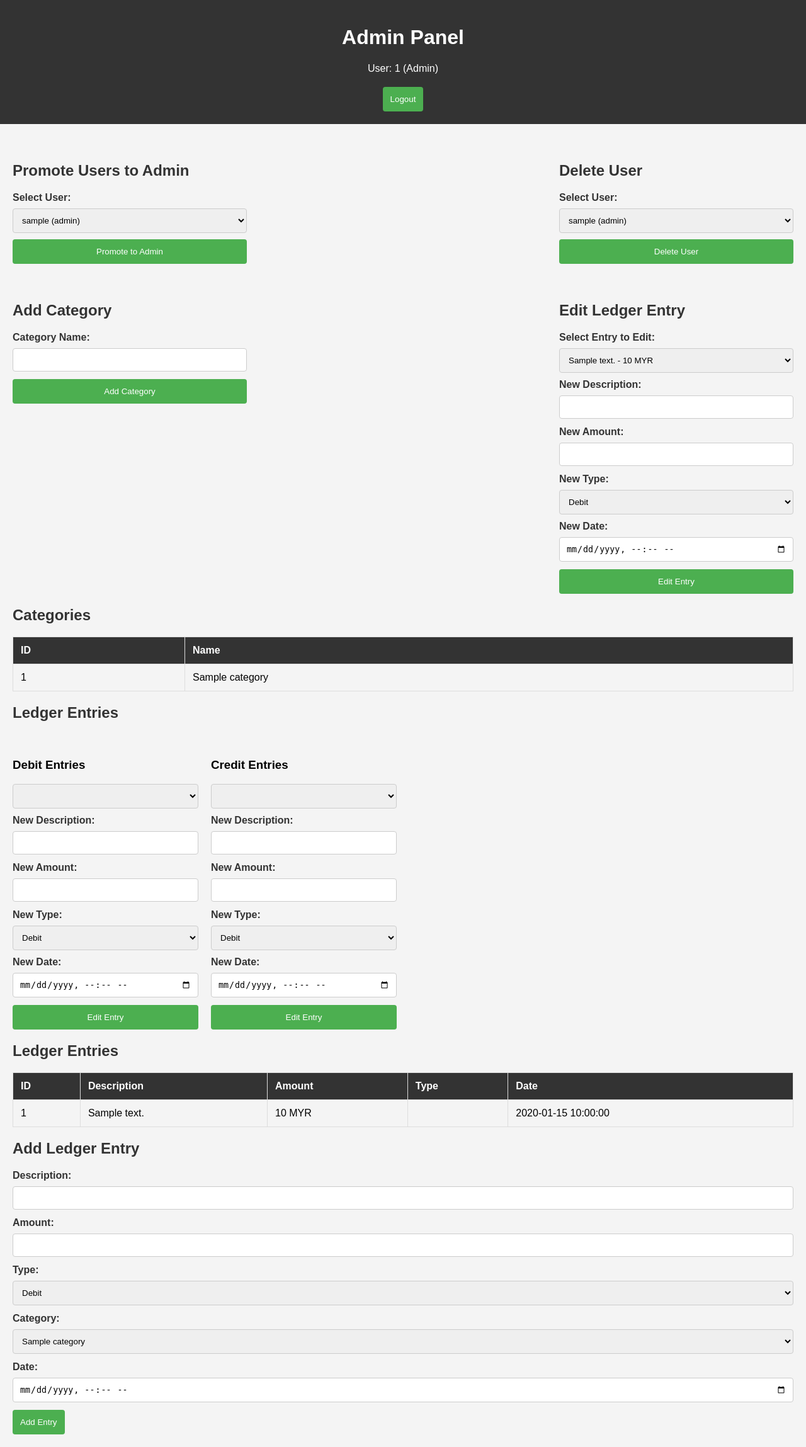
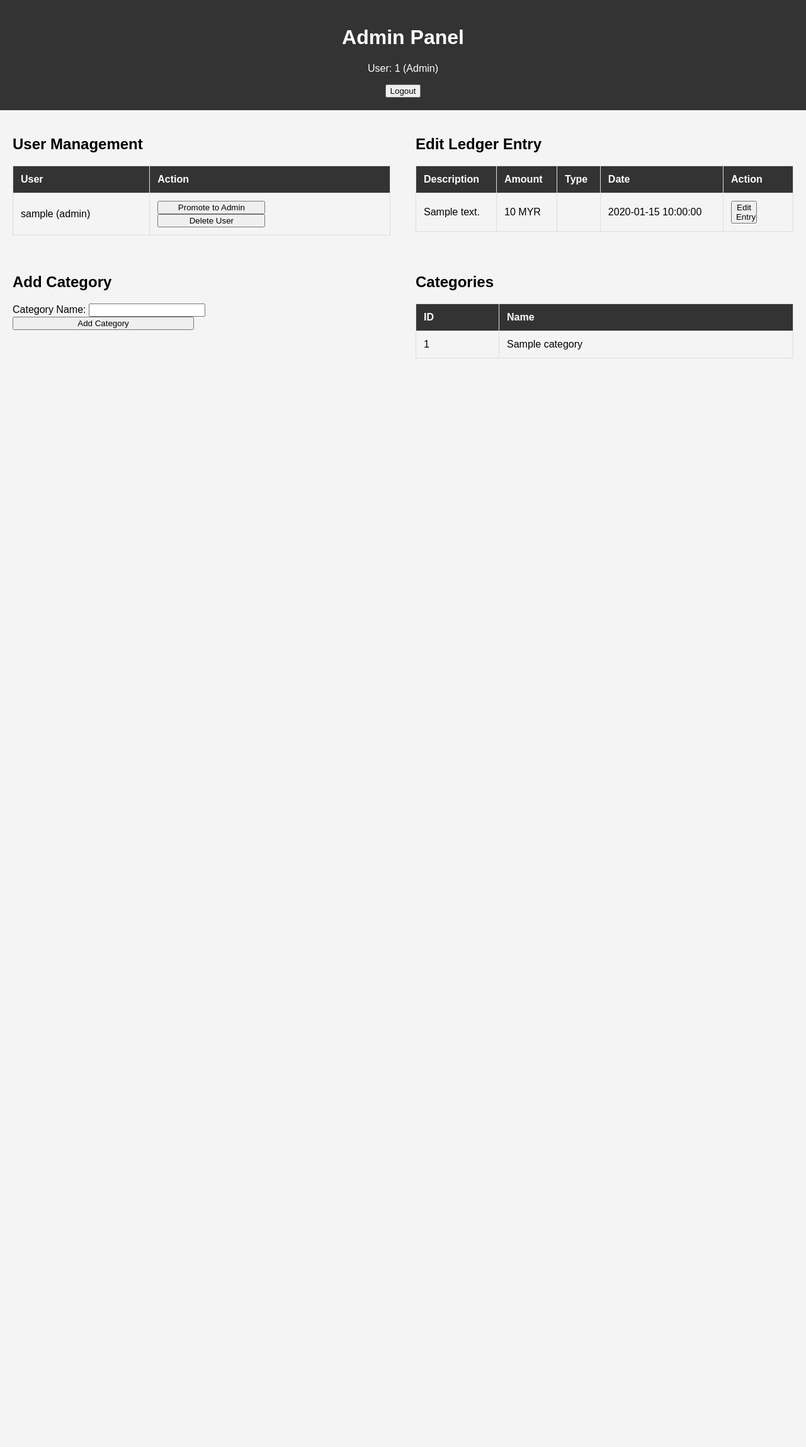
Before and after one commit to Erehh69/GPProjectSWC3503, a PHP site: page /admin.php in a window 1280 px wide. Shown: the whole page at 63% size. After the commit the page ends 569 px from the top, so only its background shows below. Run offline with PHP 8.4, Linux system fonts and the light colour scheme; the visitor is signed in with stand-in values (Sample User, id 1); tables that the repository leaves empty or names only in its code hold one stand-in row (values such as "Sample post"); a stand-in replaces the project's code that opens the database connection; lists and menus that the app fills with data are empty.

Commit message:
admin+dash update
v4

```diff
--- a/admin.php
+++ b/admin.php
@@ -22,50 +22,6 @@ $user_query = "SELECT * FROM users";
 $user_result = $conn->query($user_query);
 $users = $user_result->fetch_all(MYSQLI_ASSOC);
 
-if ($_SERVER['REQUEST_METHOD'] === 'POST') {
-    // Promote Users to Admin
-    if (isset($_POST['promote_user_id'])) {
-        $promote_user_id = $_POST['promote_user_id'];
-
-        // Update user's role to 'admin'
-        $update_query = "UPDATE users SET role = 'admin' WHERE id = '$promote_user_id'";
-        $conn->query($update_query);
-    }
-
-    // Delete User
-    if (isset($_POST['delete_user_id'])) {
-        $delete_user_id = $_POST['delete_user_id'];
-
-        // Delete user from the database
-        $delete_query = "DELETE FROM users WHERE id = '$delete_user_id'";
-        $conn->query($delete_query);
-    }
-
-    // Add Category
-    if (isset($_POST['add_category'])) {
-        $category_name = $_POST['category_name'];
-
-        // Insert category into the database
-        $insert_category_query = "INSERT INTO categories (name) VALUES ('$category_name')";
-        $conn->query($insert_category_query);
-    }
-
-    // Edit Ledger Entry
-    if (isset($_POST['edit_entry'])) {
-        $entry_id = $_POST['entry_id'];
-        $new_description = $_POST['new_description'];
-        $new_amount = $_POST['new_amount'];
-        $new_type = $_POST['new_type'];
-        $new_date = $_POST['new_date'];
-
-        // Update ledger entry in the database
-        $update_ledger_query = "UPDATE ledger_entries
-                                SET description = '$new_description', amount = '$new_amount', type = '$new_type', date = '$new_date'
-                                WHERE id = '$entry_id'";
-        $conn->query($update_ledger_query);
-    }
-}
-
 // Fetch all categories for display
 $category_query = "SELECT * FROM categories";
 $category_result = $conn->query($category_query);
@@ -75,6 +31,28 @@ $categories = $category_result->fetch_all(MYSQLI_ASSOC);
 $ledger_query = "SELECT * FROM ledger_entries";
 $ledger_result = $conn->query($ledger_query);
 $ledger_entries = $ledger_result->fetch_all(MYSQLI_ASSOC);
+
+// Function to display pop-up form
+function displayPopupForm($entry_id, $description, $amount, $type, $date) {
+    echo "<div id='popupForm' class='popup'>";
+    echo "<form class='popup-content' action='update_entry.php' method='post'>";
+    echo "<h2>Edit Ledger Entry</h2>";
+    echo "<input type='hidden' name='entry_id' value='$entry_id'>";
+    echo "<label for='edit_description'>Description:</label>";
+    echo "<input type='text' id='edit_description' name='edit_description' value='$description'>";
+    echo "<label for='edit_amount'>Amount:</label>";
+    echo "<input type='text' id='edit_amount' name='edit_amount' value='$amount'>";
+    echo "<label for='edit_type'>Type:</label>";
+    echo "<select id='edit_type' name='edit_type'>";
+    echo "<option value='debit' " . ($type == 'debit' ? 'selected' : '') . ">Debit</option>";
+    echo "<option value='credit' " . ($type == 'credit' ? 'selected' : '') . ">Credit</option>";
+    echo "</select>";
+    echo "<label for='edit_date'>Date:</label>";
+    echo "<input type='date' id='edit_date' name='edit_date' value='$date'>";
+    echo "<button type='submit' name='update_entry'>Update Entry</button>";
+    echo "</form>";
+    echo "</div>";
+}
 ?>
 
 <!DOCTYPE html>
@@ -84,6 +62,9 @@ $ledger_entries = $ledger_result->fetch_all(MYSQLI_ASSOC);
     <meta name="viewport" content="width=device-width, initial-scale=1.0">
     <title>Admin Panel - Ledger Website</title>
     <style>
+        /* CSS styles */
+        /* This section contains the CSS styles for the entire page. */
+
         body {
             font-family: 'Arial', sans-serif;
             background-color: #f4f4f4;
@@ -100,124 +81,97 @@ $ledger_entries = $ledger_result->fetch_all(MYSQLI_ASSOC);
 
         section {
             margin: 20px;
+            display: flex; /* Use flexbox for layout */
+            flex-wrap: wrap; /* Allow wrapping of flex items */
+            justify-content: space-between; /* Distribute items evenly */
         }
 
-        table {
+        .admin-actions {
+            width: calc(50% - 20px); /* Set width to 50% minus margin */
+            margin-bottom: 20px;
+        }
+
+        .admin-actions form {
+            width: 100%;
+        }
+
+        .admin-actions table {
             width: 100%;
             border-collapse: collapse;
             margin-bottom: 20px;
         }
 
-        table, th, td {
+        .admin-actions th, .admin-actions td {
             border: 1px solid #ddd;
-        }
-
-        th, td {
             padding: 12px;
             text-align: left;
         }
 
-        th {
+        .admin-actions th {
             background-color: #333;
             color: #fff;
         }
 
-        h2 {
-            color: #333;
+        .admin-actions button {
+            width: 48%; /* Adjust button width */
+            margin-right: 2%; /* Add margin between buttons */
         }
 
-        form {
-            margin-top: 20px;
+        .admin-actions:last-child {
+            margin-right: 0; /* Remove margin for the last item */
         }
 
-        label {
-            display: block;
-            margin-bottom: 8px;
-            font-weight: bold;
-            color: #333;
+        /* Popup Form Styles */
+        .popup {
+            display: none;
+            position: fixed;
+            z-index: 1;
+            left: 0;
+            top: 0;
+            width: 100%;
+            height: 100%;
+            overflow: auto;
+            background-color: rgba(0, 0, 0, 0.4);
         }
 
-        input, select {
+        .popup-content {
+            background-color: #fefefe;
+            margin: 15% auto;
+            padding: 20px;
+            border: 1px solid #888;
+            width: 40%;
+            border-radius: 8px;
+        }
+
+        .popup-content input[type=text],
+        .popup-content input[type=date],
+        .popup-content select {
             width: 100%;
-            padding: 10px;
-            margin-bottom: 12px;
-            box-sizing: border-box;
+            padding: 12px;
+            margin: 6px 0;
+            display: inline-block;
             border: 1px solid #ccc;
             border-radius: 4px;
+            box-sizing: border-box;
         }
 
-        button {
-            background-color: #4caf50;
-            color: #fff;
-            padding: 12px;
+        .popup-content button[type=submit] {
+            background-color: #4CAF50;
+            color: white;
+            padding: 14px 20px;
             border: none;
+            border-radius: 4px;
             cursor: pointer;
-            border-radius: 4px;
-        }
-
-        button:hover {
-            background-color: #45a049;
-        }
-
-        a {
-            color: #333;
-            text-decoration: none;
-            font-weight: bold;
-            margin-left: 10px;
-        }
-
-        a:hover {
-            color: #4caf50;
-        }
-
-        .debit-section,
-        .credit-section {
-            background-color: #fff;
-            padding: 20px;
-            border-radius: 8px;
-            box-shadow: 0 0 10px rgba(0, 0, 0, 0.1);
-            margin-bottom: 20px;
-        }
-
-        .admin-actions {
-            display: flex;
-            justify-content: space-between;
-            margin-bottom: 20px;
-        }
-
-        .admin-actions form {
-            width: 30%;
-        }
-
-        .admin-actions select {
-            width: 100%;
-            margin-bottom: 10px;
-        }
-
-        .admin-actions button {
             width: 100%;
         }
 
-        .ledger-table {
-            display: grid;
-            grid-template-columns: repeat(4, 1fr);
-            gap: 20px;
-        }
-
-        .ledger-table form {
-            width: 100%;
-        }
-
-        .ledger-table select {
-            margin-bottom: 10px;
-        }
-
-        .ledger-table button {
-            width: 100%;
+        .popup-content button[type=submit]:hover {
+            background-color: #45a049;
         }
     </style>
 </head>
 <body>
+    <!-- Header Section -->
     <header>
         <h1>Admin Panel</h1>
         <p>User: <?php echo $_SESSION['user_id']; ?> (Admin)</p>
@@ -226,37 +180,64 @@ $ledger_entries = $ledger_result->fetch_all(MYSQLI_ASSOC);
         </form>
     </header>
 
+    <!-- Main Section -->
     <section>
+        <!-- User Management -->
             <div class="admin-actions">
                 <form action="admin.php" method="post">
-                <h2>Promote Users to Admin</h2>
-                <label for="promote_user_id">Select User:</label>
-                <select name="promote_user_id" required>
+                    <h2>User Management</h2>
+                    <table>
+                        <tr>
+                            <th>User</th>
+                            <th>Action</th>
+                        </tr>
                         <?php foreach ($users as $user) { ?>
-                    <option value="<?php echo $user['id']; ?>">
+                            <tr>
+                                <td>
                                     <?php echo $user['username']; ?> (<?php echo $user['role']; ?>)
-                    </option>
+                                </td>
+                                <td>
+                                    <input type="hidden" name="promote_user" value="<?php echo $user['id']; ?>">
+                                    <input type="hidden" name="delete_user" value="<?php echo $user['id']; ?>">
+                                    <button type="submit" name="promote_user">Promote to Admin</button>
+                                    <button type="submit" name="delete_user">Delete User</button>
+                                </td>
+                            </tr>
                         <?php } ?>
-                </select>
-                <br>
-                <button type="submit">Promote to Admin</button>
-            </form>
-
-            <form action="admin.php" method="post">
-                <h2>Delete User</h2>
-                <label for="delete_user_id">Select User:</label>
-                <select name="delete_user_id" required>
-                <?php foreach ($users as $user) { ?>
-                    <option value="<?php echo $user['id']; ?>">
-                        <?php echo $user['username']; ?> (<?php echo $user['role']; ?>)
-                    </option>
-                <?php } ?>
-                </select>
-                <br>
-                <button type="submit">Delete User</button>
+                    </table>
                 </form>
             </div>
 
+            <!-- Edit Ledger Entry -->
+            <div class="admin-actions">
+                <h2>Edit Ledger Entry</h2>
+                <table>
+                    <tr>
+                        <th>Description</th>
+                        <th>Amount</th>
+                        <th>Type</th>
+                        <th>Date</th>
+                        <th>Action</th>
+                    </tr>
+                    <?php foreach ($ledger_entries as $entry) { ?>
+                        <tr>
+                            <td><?php echo $entry['description']; ?></td>
+                            <td><?php echo $entry['amount']; ?> MYR</td>
+                            <td><?php echo $entry['type']; ?></td>
+                            <td><?php echo $entry['date']; ?></td>
+                            <td>
+                                <?php
+                                    // Display pop-up form for editing
+                                    displayPopupForm($entry['id'], $entry['description'], $entry['amount'], $entry['type'], $entry['date']);
+                                ?>
+                                <button onclick="document.getElementById('popupForm').style.display='block'">Edit Entry</button>
+                            </td>
+                        </tr>
+                    <?php } ?>
+                </table>
+            </div>
+
+            <!-- Add Category -->
             <div class="admin-actions">
                 <form action="admin.php" method="post">
                     <h2>Add Category</h2>
@@ -265,37 +246,10 @@ $ledger_entries = $ledger_result->fetch_all(MYSQLI_ASSOC);
                     <br>
                     <button type="submit" name="add_category">Add Category</button>
                 </form>
-
-            <form action="admin.php" method="post">
-                <h2>Edit Ledger Entry</h2>
-                <label for="entry_id">Select Entry to Edit:</label>
-                <select name="entry_id" required>
-                    <?php foreach ($ledger_entries as $entry) { ?>
-                        <option value="<?php echo $entry['id']; ?>">
-                            <?php echo $entry['description']; ?> - <?php echo $entry['amount']; ?> MYR
-                        </option>
-                    <?php } ?>
-                </select>
-                <br>
-                <label for="new_description">New Description:</label>
-                <input type="text" name="new_description" required>
-                <br>
-                <label for="new_amount">New Amount:</label>
-                <input type="number" name="new_amount" step="0.01" required>
-                <br>
-                <label for="new_type">New Type:</label>
-                <select name="new_type" required>
-                    <option value="debit">Debit</option>
-                    <option value="credit">Credit</option>
-                </select>
-                <br>
-                <label for="new_date">New Date:</label>
-                <input type="datetime-local" name="new_date" required>
-                <br>
-                <button type="submit" name="edit_entry">Edit Entry</button>
-            </form>
             </div>
 
+            <!-- Categories -->
+            <div class="admin-actions">
                 <h2>Categories</h2>
                 <table>
                     <tr>
@@ -309,131 +263,7 @@ $ledger_entries = $ledger_result->fetch_all(MYSQLI_ASSOC);
                         </tr>
                     <?php } ?>
                 </table>
-
-        <h2>Ledger Entries</h2>
-        <div class="ledger-table">
-            <form action="admin.php" method="post">
-                <h3>Debit Entries</h3>
-                <select name="entry_id" required>
-                    <?php foreach ($ledger_entries as $entry) { ?>
-                        <?php if ($entry['type'] === 'debit') { ?>
-                            <option value="<?php echo $entry['id']; ?>">
-                                <?php echo $entry['description']; ?> - <?php echo $entry['amount']; ?> MYR
-                            </option>
-                        <?php } ?>
-                    <?php } ?>
-                </select>
-                <br>
-                <label for="new_description">New Description:</label>
-                <input type="text" name="new_description" required>
-                <br>
-                <label for="new_amount">New Amount:</label>
-                <input type="number" name="new_amount" step="0.01" required>
-                <br>
-                <label for="new_type">New Type:</label>
-                <select name="new_type" required>
-                    <option value="debit">Debit</option>
-                    <option value="credit">Credit</option>
-                </select>
-                <br>
-                <label for="new_date">New Date:</label>
-                <input type="datetime-local" name="new_date" required>
-                <br>
-                <button type="submit" name="edit_entry">Edit Entry</button>
-            </form>
-
-            <form action="admin.php" method="post">
-                <h3>Credit Entries</h3>
-                <select name="entry_id" required>
-                    <?php foreach ($ledger_entries as $entry) { ?>
-                        <?php if ($entry['type'] === 'credit') { ?>
-                            <option value="<?php echo $entry['id']; ?>">
-                                <?php echo $entry['description']; ?> - <?php echo $entry['amount']; ?> MYR
-                            </option>
-                        <?php } ?>
-                    <?php } ?>
-                </select>
-                <br>
-                <label for="new_description">New Description:</label>
-                <input type="text" name="new_description" required>
-                <br>
-                <label for="new_amount">New Amount:</label>
-                <input type="number" name="new_amount" step="0.01" required>
-                <br>
-                <label for="new_type">New Type:</label>
-                <select name="new_type" required>
-                    <option value="debit">Debit</option>
-                    <option value="credit">Credit</option>
-                </select>
-                <br>
-                <label for="new_date">New Date:</label>
-                <input type="datetime-local" name="new_date" required>
-                <br>
-                <button type="submit" name="edit_entry">Edit Entry</button>
-            </form>
             </div>
-
-        <h2>Ledger Entries</h2>
-        <table>
-            <tr>
-                <th>ID</th>
-                <th>Description</th>
-                <th>Amount</th>
-                <th>Type</th>
-                <th>Date</th>
-            </tr>
-            <?php foreach ($ledger_entries as $entry) { ?>
-                <tr>
-                    <td><?php echo $entry['id']; ?></td>
-                    <td><?php echo $entry['description']; ?></td>
-                    <td><?php echo $entry['amount']; ?> MYR</td>
-                    <td><?php echo $entry['type']; ?></td>
-                    <td><?php echo $entry['date']; ?></td>
-                </tr>
-            <?php } ?>
-        </table>
-
-        <!-- Add New Ledger Entry form as before -->
-        <form action="dashboard.php" method="post">
-            <h2>Add Ledger Entry</h2>
-            <label for="description">Description:</label>
-            <input type="text" name="description" required>
-            <br>
-            <label for="amount">Amount:</label>
-            <input type="number" name="amount" step="0.01" required>
-            <br>
-            <label for="type">Type:</label>
-            <select name="type" required>
-                <option value="debit">Debit</option>
-                <option value="credit">Credit</option>
-            </select>
-            <br>
-            <label for="category">Category:</label>
-            <select name="category" required>
-                <?php
-                $category_query = "SELECT * FROM categories";
-                $category_result = $conn->query($category_query);
-
-                if ($category_result) {
-                    $categories = $category_result->fetch_all(MYSQLI_ASSOC);
-
-                    foreach ($categories as $category) {
-                        echo "<option value='" . $category['id'] . "'>" . $category['name'] . "</option>";
-                    }
-                } else {
-                    // Handle query error
-                    echo "Error executing category query: " . $conn->error;
-                }
-                ?>
-            </select>
-            <br>
-            <label for="date">Date:</label>
-            <input type="datetime-local" name="date" required>
-            <br>
-            <button type="submit" name="add_entry">Add Entry</button>
-
-
-        </form>
     </section>
 </body>
 </html>
```
Also changed, not shown: dashboard.php (+46 -16 lines). Lines whose indentation alone changed are shown as unchanged.
